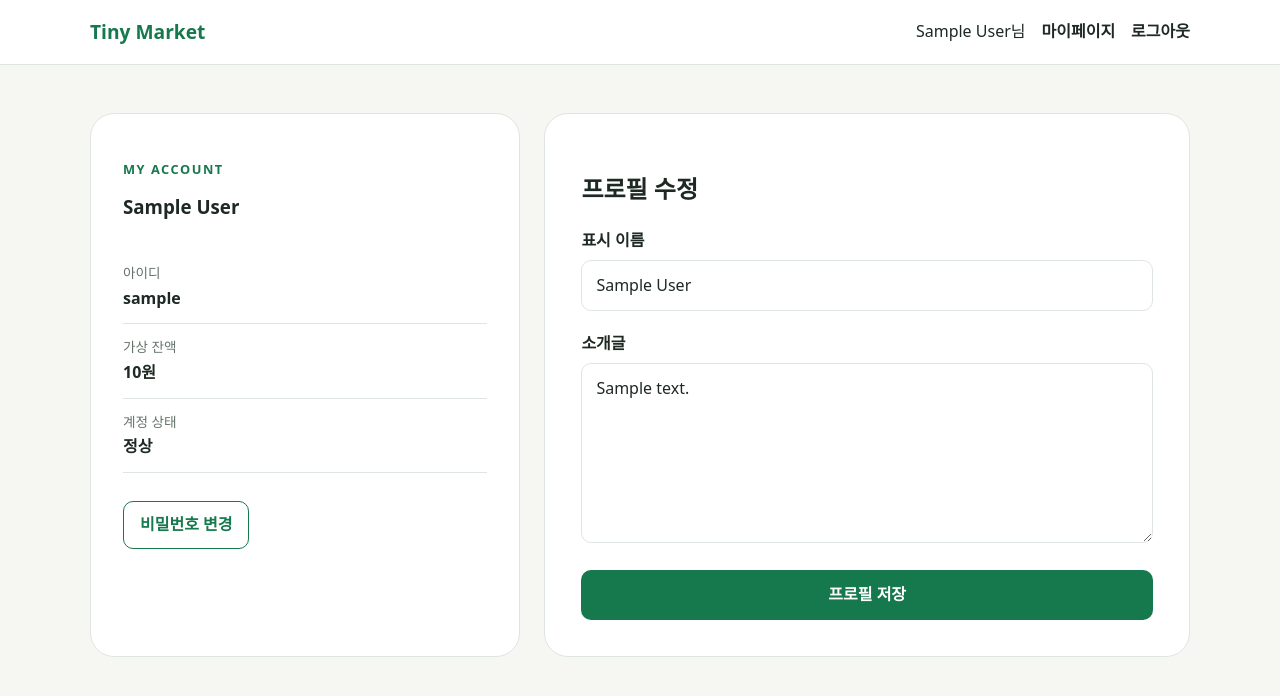
After one commit to 0xd3funa/tiny-second-hand-shopping-platform, a Flask app: page /auth/profile in a window 1280 px wide. The commit adds this page. Shown: the top 696 px of the page. Run offline with Flask 3, Linux system fonts and the light colour scheme; a user stored in the database is signed in; tables that the repository leaves empty hold one stand-in row (values such as "Sample post").

Commit message:
feat: add profile and password management

```diff
--- a/app/auth/forms.py
+++ b/app/auth/forms.py
@@ -1,7 +1,12 @@
 import re
 
 from flask_wtf import FlaskForm
-from wtforms import PasswordField, StringField, SubmitField
+from wtforms import (
+    PasswordField,
+    StringField,
+    SubmitField,
+    TextAreaField,
+)
 from wtforms.validators import (
     DataRequired,
     EqualTo,
@@ -123,3 +128,76 @@ class LoginForm(FlaskForm):
 
 class LogoutForm(FlaskForm):
     submit = SubmitField("로그아웃")
+
+class ProfileForm(FlaskForm):
+    display_name = StringField(
+        "표시 이름",
+        validators=[
+            DataRequired(message="표시 이름을 입력해 주세요."),
+            Length(
+                min=2,
+                max=40,
+                message="표시 이름은 2자 이상 40자 이하여야 합니다.",
+            ),
+        ],
+    )
+
+    bio = TextAreaField(
+        "소개글",
+        validators=[
+            Length(
+                max=300,
+                message="소개글은 300자 이하여야 합니다.",
+            ),
+        ],
+    )
+
+    submit = SubmitField("프로필 저장")
+
+
+class ChangePasswordForm(FlaskForm):
+    current_password = PasswordField(
+        "현재 비밀번호",
+        validators=[
+            DataRequired(message="현재 비밀번호를 입력해 주세요."),
+            Length(max=128),
+        ],
+    )
+
+    new_password = PasswordField(
+        "새 비밀번호",
+        validators=[
+            DataRequired(message="새 비밀번호를 입력해 주세요."),
+            Length(
+                min=10,
+                max=128,
+                message="비밀번호는 10자 이상 128자 이하여야 합니다.",
+            ),
+        ],
+    )
+
+    new_password_confirm = PasswordField(
+        "새 비밀번호 확인",
+        validators=[
+            DataRequired(message="새 비밀번호를 다시 입력해 주세요."),
+            EqualTo(
+                "new_password",
+                message="새 비밀번호가 일치하지 않습니다.",
+            ),
+        ],
+    )
+
+    submit = SubmitField("비밀번호 변경")
+
+    def validate_new_password(self, field):
+        password = field.data
+
+        if not re.search(r"[A-Za-z]", password):
+            raise ValidationError(
+                "비밀번호에는 영문자가 하나 이상 필요합니다."
+            )
+
+        if not re.search(r"\d", password):
+            raise ValidationError(
+                "비밀번호에는 숫자가 하나 이상 필요합니다."
+            )
--- a/app/auth/routes.py
+++ b/app/auth/routes.py
@@ -17,7 +17,13 @@ from flask_login import (
 from sqlalchemy.exc import IntegrityError
 
 from app.auth import auth_bp
-from app.auth.forms import LoginForm, LogoutForm, RegistrationForm
+from app.auth.forms import (
+    ChangePasswordForm,
+    LoginForm,
+    LogoutForm,
+    ProfileForm,
+    RegistrationForm,
+)
 from app.extensions import db, limiter
 from app.models import User
 
@@ -39,7 +45,7 @@ def is_safe_redirect_target(target):
 
 
 @auth_bp.route("/register", methods=["GET", "POST"])
-@limiter.limit("5 per minute")
+@limiter.limit("5 per minute", methods=["POST"])
 def register():
     if current_user.is_authenticated:
         return redirect(url_for("main.index"))
@@ -80,7 +86,7 @@ def register():
 
 
 @auth_bp.route("/login", methods=["GET", "POST"])
-@limiter.limit("5 per minute")
+@limiter.limit("5 per minute", methods=["POST"])
 def login():
     if current_user.is_authenticated:
         return redirect(url_for("main.index"))
@@ -156,3 +162,72 @@ def logout():
         "success",
     )
     return redirect(url_for("main.index"))
+@auth_bp.route("/profile", methods=["GET", "POST"])
+@login_required
+def profile():
+    form = ProfileForm(obj=current_user)
+
+    if form.validate_on_submit():
+        current_user.display_name = form.display_name.data.strip()
+        current_user.bio = (form.bio.data or "").strip()
+
+        db.session.commit()
+
+        flash(
+            "프로필이 수정되었습니다.",
+            "success",
+        )
+        return redirect(url_for("auth.profile"))
+
+    return render_template(
+        "auth/profile.html",
+        form=form,
+    )
+
+
+@auth_bp.route("/password", methods=["GET", "POST"])
+@login_required
+@limiter.limit("5 per hour", methods=["POST"])
+def change_password():
+    form = ChangePasswordForm()
+
+    if form.validate_on_submit():
+        if not current_user.check_password(
+            form.current_password.data
+        ):
+            flash(
+                "현재 비밀번호가 올바르지 않습니다.",
+                "error",
+            )
+            return render_template(
+                "auth/change_password.html",
+                form=form,
+            )
+
+        if current_user.check_password(form.new_password.data):
+            flash(
+                "새 비밀번호는 현재 비밀번호와 달라야 합니다.",
+                "error",
+            )
+            return render_template(
+                "auth/change_password.html",
+                form=form,
+            )
+
+        current_user.set_password(form.new_password.data)
+        db.session.commit()
+
+        # 비밀번호 변경 후 기존 로그인 상태를 종료하고 재인증한다.
+        logout_user()
+        session.clear()
+
+        flash(
+            "비밀번호가 변경되었습니다. 새 비밀번호로 로그인해 주세요.",
+            "success",
+        )
+        return redirect(url_for("auth.login"))
+
+    return render_template(
+        "auth/change_password.html",
+        form=form,
+    )
--- a/app/static/css/style.css
+++ b/app/static/css/style.css
@@ -203,3 +203,76 @@ body {
     color: var(--primary);
     font-weight: 700;
 }
+.form-group textarea {
+    width: 100%;
+    resize: vertical;
+    padding: 12px 14px;
+    border: 1px solid var(--border);
+    border-radius: 10px;
+    color: var(--text);
+    font: inherit;
+}
+
+.form-group textarea:focus {
+    border-color: var(--primary);
+    outline: 3px solid rgb(22 120 77 / 15%);
+}
+
+.profile-layout {
+    display: grid;
+    grid-template-columns: minmax(240px, 0.8fr) minmax(320px, 1.2fr);
+    gap: 24px;
+    margin-block: 48px;
+}
+
+.profile-summary {
+    padding: 32px;
+    border: 1px solid var(--border);
+    border-radius: 24px;
+    background: var(--surface);
+}
+
+.profile-summary h1 {
+    margin-top: 4px;
+}
+
+.profile-details {
+    margin-block: 28px;
+}
+
+.profile-details div {
+    padding-block: 12px;
+    border-bottom: 1px solid var(--border);
+}
+
+.profile-details dt {
+    color: var(--muted);
+    font-size: 0.85rem;
+}
+
+.profile-details dd {
+    margin: 2px 0 0;
+    font-weight: 700;
+}
+
+.profile-form-card {
+    width: 100%;
+    margin: 0;
+}
+
+.secondary-button {
+    display: inline-block;
+    padding: 10px 16px;
+    border: 1px solid var(--primary);
+    border-radius: 10px;
+    color: var(--primary);
+    font-weight: 700;
+    text-decoration: none;
+}
+
+@media (max-width: 760px) {
+    .profile-layout {
+        grid-template-columns: 1fr;
+        margin-block: 24px;
+    }
+}
--- /dev/null
+++ b/app/templates/auth/profile.html
@@ -0,0 +1,73 @@
+{% extends "base.html" %}
+
+{% block title %}마이페이지 | Tiny Market{% endblock %}
+
+{% block content %}
+<section class="profile-layout">
+    <aside class="profile-summary">
+        <p class="eyebrow">MY ACCOUNT</p>
+        <h1>{{ current_user.display_name }}</h1>
+
+        <dl class="profile-details">
+            <div>
+                <dt>아이디</dt>
+                <dd>{{ current_user.username }}</dd>
+            </div>
+
+            <div>
+                <dt>가상 잔액</dt>
+                <dd>{{ "{:,}".format(current_user.balance) }}원</dd>
+            </div>
+
+            <div>
+                <dt>계정 상태</dt>
+                <dd>
+                    {% if current_user.status == "active" %}
+                        정상
+                    {% else %}
+                        휴면
+                    {% endif %}
+                </dd>
+            </div>
+        </dl>
+
+        <a
+            class="secondary-button"
+            href="{{ url_for('auth.change_password') }}"
+        >
+            비밀번호 변경
+        </a>
+    </aside>
+
+    <section class="form-card profile-form-card">
+        <h2>프로필 수정</h2>
+
+        <form method="post" novalidate>
+            {{ form.hidden_tag() }}
+
+            <div class="form-group">
+                {{ form.display_name.label }}
+                {{ form.display_name(autocomplete="name") }}
+
+                {% for error in form.display_name.errors %}
+                    <p class="field-error">{{ error }}</p>
+                {% endfor %}
+            </div>
+
+            <div class="form-group">
+                {{ form.bio.label }}
+                {{ form.bio(
+                    rows="6",
+                    placeholder="자신을 소개해 주세요."
+                ) }}
+
+                {% for error in form.bio.errors %}
+                    <p class="field-error">{{ error }}</p>
+                {% endfor %}
+            </div>
+
+            {{ form.submit(class="button") }}
+        </form>
+    </section>
+</section>
+{% endblock %}
--- a/app/templates/base.html
+++ b/app/templates/base.html
@@ -22,6 +22,7 @@
             <div class="nav-links">
                 {% if current_user.is_authenticated %}
                     <span>{{ current_user.display_name }}님</span>
+                    <a href="{{ url_for('auth.profile') }}">마이페이지</a>
 
                     <form
                         class="inline-form"
```
Also changed, not shown: app/templates/auth/change_password.html (added, +52 -0 lines).
